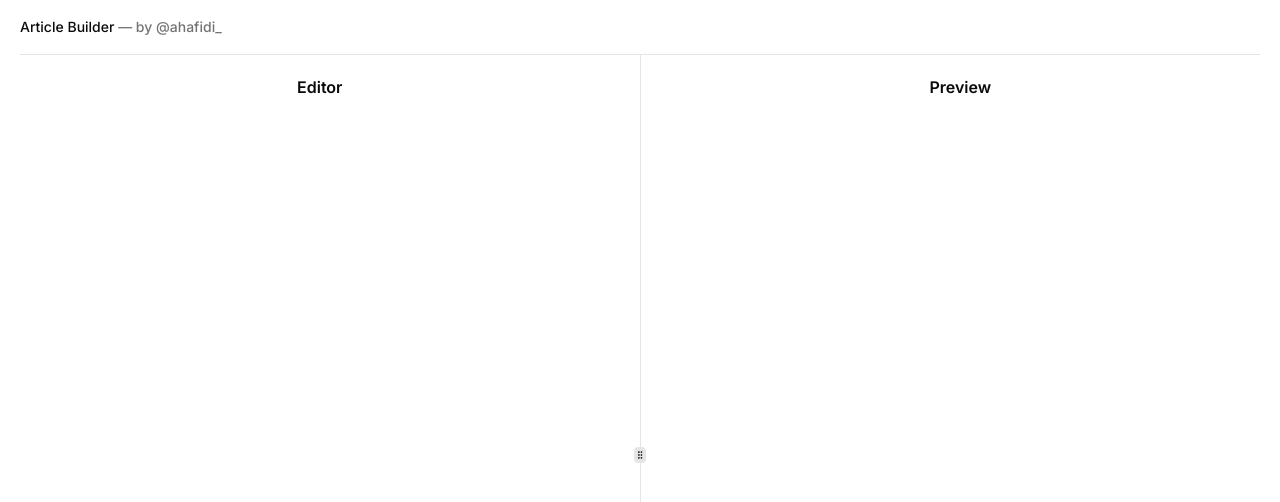
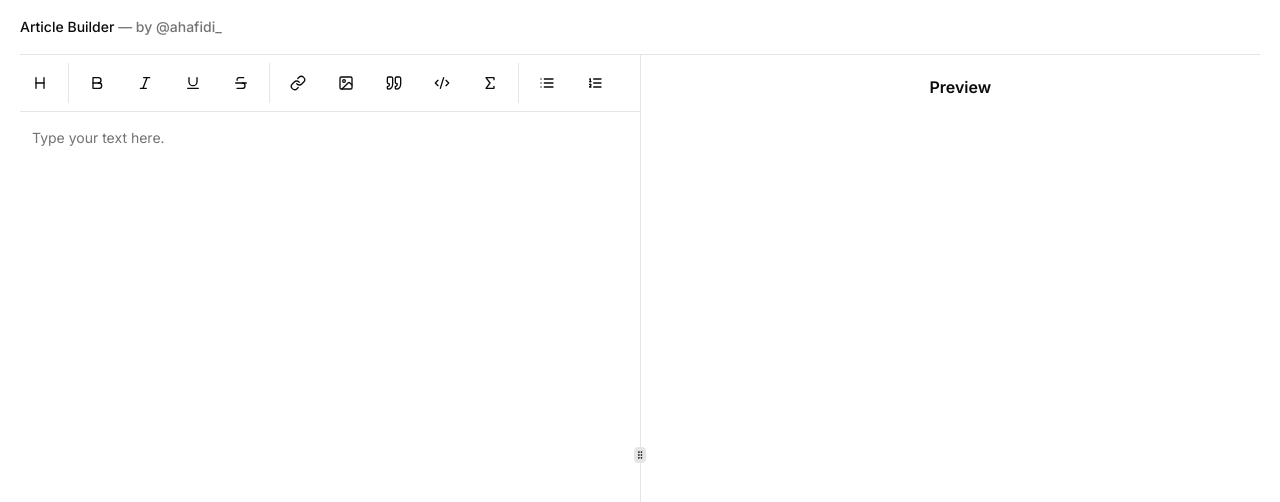
Before and after one commit to ahafidi/article-builder, a Next.js app: page / in a window 1280 px wide. Shown: the top 502 px of the page. Built offline with nearby package versions, Linux system fonts and the light colour scheme.

Commit message:
started the editor

```diff
--- /dev/null
+++ b/src/components/Editor.tsx
@@ -0,0 +1,127 @@
+"use client"
+
+import { Bold, Code2, Heading, Image, Italic, Link, List, ListOrdered, Quote, Sigma, Strikethrough, Underline } from "lucide-react"
+
+import { Textarea } from "@/components//ui/textarea"
+import {
+  Button,
+} from "@/components/ui/button"
+import { Separator } from "@/components/ui/separator"
+import React from "react"
+
+export default function Editor() {
+
+  const [content, setContent] = React.useState('')
+
+  const textareaRef = React.useRef<HTMLTextAreaElement>(null)
+
+  const [cursorPosition, setCursorPosition] = React.useState<number | null>(null)
+
+  const handleHeading = () => {
+    if (!textareaRef.current) return
+
+    const cursorPos = textareaRef.current.selectionStart
+    const contentArray = content.split('\n')
+    let currentLineStart = 0
+
+    // Find the start position of the current line
+    for (let i = 0; i < contentArray.length; i++) {
+      if (currentLineStart + contentArray[i].length >= cursorPos) {
+        const line = contentArray[i]
+        let newContent = ''
+
+        if (line.startsWith('######')) // h6 is the limit
+          break
+
+        if (line.startsWith('#')) {
+          newContent = `${content.substring(0, currentLineStart)}#${content.substring(currentLineStart)}`
+        } else {
+          newContent = `${content.substring(0, currentLineStart)}# ${content.substring(currentLineStart)}`
+        }
+
+        setContent(newContent)
+        break
+      }
+
+      currentLineStart += contentArray[i].length + 1 // +1 for the newline character
+    }
+    setCursorPosition(currentLineStart)
+  }
+
+  React.useEffect(() => {
+    if (textareaRef.current && cursorPosition !== null) {
+      textareaRef.current.setSelectionRange(cursorPosition, cursorPosition)
+      textareaRef.current.focus()
+      setCursorPosition(null)
+    }
+  }, [cursorPosition])
+
+  return (
+    <div className="h-full flex flex-col ml-5">
+      <div className="m-0 flex flex-row gap-x-2 items-center">
+        <Button
+          variant="ghost"
+          size="icon"
+          onClick={handleHeading}
+        >
+          <Heading className="h-4 w-4" />
+        </Button>
+
+        <Separator orientation="vertical" className="my-2 h-10" />
+
+        <Button
+          variant="ghost"
+          size="icon"
+        >
+          <Bold className="h-4 w-4" />
+        </Button>
+        <Button variant="ghost" size="icon">
+          <Italic className="h-4 w-4" />
+        </Button>
+        <Button variant="ghost" size="icon">
+          <Underline className="h-4 w-4" />
+        </Button>
+        <Button variant="ghost" size="icon">
+          <Strikethrough className="h-4 w-4" />
+        </Button>
+
+        <Separator orientation="vertical" className="my-2 h-10" />
+
+        <Button variant="ghost" size="icon">
+          <Link className="h-4 w-4" />
+        </Button>
+        <Button variant="ghost" size="icon">
+          <Image className="h-4 w-4" />
+        </Button>
+        <Button variant="ghost" size="icon">
+          <Quote className="h-4 w-4" />
+        </Button>
+        <Button variant="ghost" size="icon">
+          <Code2 className="h-4 w-4" />
+        </Button>
+        <Button variant="ghost" size="icon">
+          <Sigma className="h-4 w-4" />
+        </Button>
+
+        <Separator orientation="vertical" className="my-2 h-10" />
+
+        <Button variant="ghost" size="icon">
+          <List className="h-4 w-4" />
+        </Button>
+        <Button variant="ghost" size="icon">
+          <ListOrdered className="h-4 w-4" />
+        </Button>
+      </div>
+      <Separator className="mb-2 " />
+      <div className="mr-2 grow">
+        <Textarea
+          className="resize-none h-full border-none focus-visible:ring-0"
+          placeholder="Type your text here."
+          ref={textareaRef}
+          value={content}
+          onChange={(e) => setContent(e.target.value)}
+        />
+      </div>
+    </div>
+  )
+}
--- a/src/components/Playground.tsx
+++ b/src/components/Playground.tsx
@@ -4,13 +4,13 @@
   ResizablePanelGroup,
 } from "@/components/ui/resizable"
 
+import Editor from "@/components/Editor"
+
 export function Playground() {
   return (
     <ResizablePanelGroup direction="horizontal">
-      <ResizablePanel minSize={35} defaultSize={50}>
-        <div className="flex items-center justify-center p-5">
-          <span className="font-semibold">Editor</span>
-        </div>
+      <ResizablePanel minSize={45} defaultSize={50}>
+        <Editor />
       </ResizablePanel>
       <ResizableHandle className="h-screen" withHandle />
       <ResizablePanel minSize={35} defaultSize={50}>
--- /dev/null
+++ b/src/components/ui/button.tsx
@@ -0,0 +1,56 @@
+import * as React from "react"
+import { Slot } from "@radix-ui/react-slot"
+import { cva, type VariantProps } from "class-variance-authority"
+
+import { cn } from "@/lib/utils"
+
+const buttonVariants = cva(
+  "inline-flex items-center justify-center whitespace-nowrap rounded-md text-sm font-medium ring-offset-background transition-colors focus-visible:outline-none focus-visible:ring-2 focus-visible:ring-ring focus-visible:ring-offset-2 disabled:pointer-events-none disabled:opacity-50",
+  {
+    variants: {
+      variant: {
+        default: "bg-primary text-primary-foreground hover:bg-primary/90",
+        destructive:
+          "bg-destructive text-destructive-foreground hover:bg-destructive/90",
+        outline:
+          "border border-input bg-background hover:bg-accent hover:text-accent-foreground",
+        secondary:
+          "bg-secondary text-secondary-foreground hover:bg-secondary/80",
+        ghost: "hover:bg-accent hover:text-accent-foreground",
+        link: "text-primary underline-offset-4 hover:underline",
+      },
+      size: {
+        default: "h-10 px-4 py-2",
+        sm: "h-9 rounded-md px-3",
+        lg: "h-11 rounded-md px-8",
+        icon: "h-10 w-10",
+      },
+    },
+    defaultVariants: {
+      variant: "default",
+      size: "default",
+    },
+  }
+)
+
+export interface ButtonProps
+  extends React.ButtonHTMLAttributes<HTMLButtonElement>,
+    VariantProps<typeof buttonVariants> {
+  asChild?: boolean
+}
+
+const Button = React.forwardRef<HTMLButtonElement, ButtonProps>(
+  ({ className, variant, size, asChild = false, ...props }, ref) => {
+    const Comp = asChild ? Slot : "button"
+    return (
+      <Comp
+        className={cn(buttonVariants({ variant, size, className }))}
+        ref={ref}
+        {...props}
+      />
+    )
+  }
+)
+Button.displayName = "Button"
+
+export { Button, buttonVariants }
--- /dev/null
+++ b/src/components/ui/textarea.tsx
@@ -0,0 +1,24 @@
+import * as React from "react"
+
+import { cn } from "@/lib/utils"
+
+export interface TextareaProps
+  extends React.TextareaHTMLAttributes<HTMLTextAreaElement> {}
+
+const Textarea = React.forwardRef<HTMLTextAreaElement, TextareaProps>(
+  ({ className, ...props }, ref) => {
+    return (
+      <textarea
+        className={cn(
+          "flex min-h-[80px] w-full rounded-md border border-input bg-background px-3 py-2 text-sm ring-offset-background placeholder:text-muted-foreground focus-visible:outline-none focus-visible:ring-2 focus-visible:ring-ring focus-visible:ring-offset-2 disabled:cursor-not-allowed disabled:opacity-50",
+          className
+        )}
+        ref={ref}
+        {...props}
+      />
+    )
+  }
+)
+Textarea.displayName = "Textarea"
+
+export { Textarea }
```
